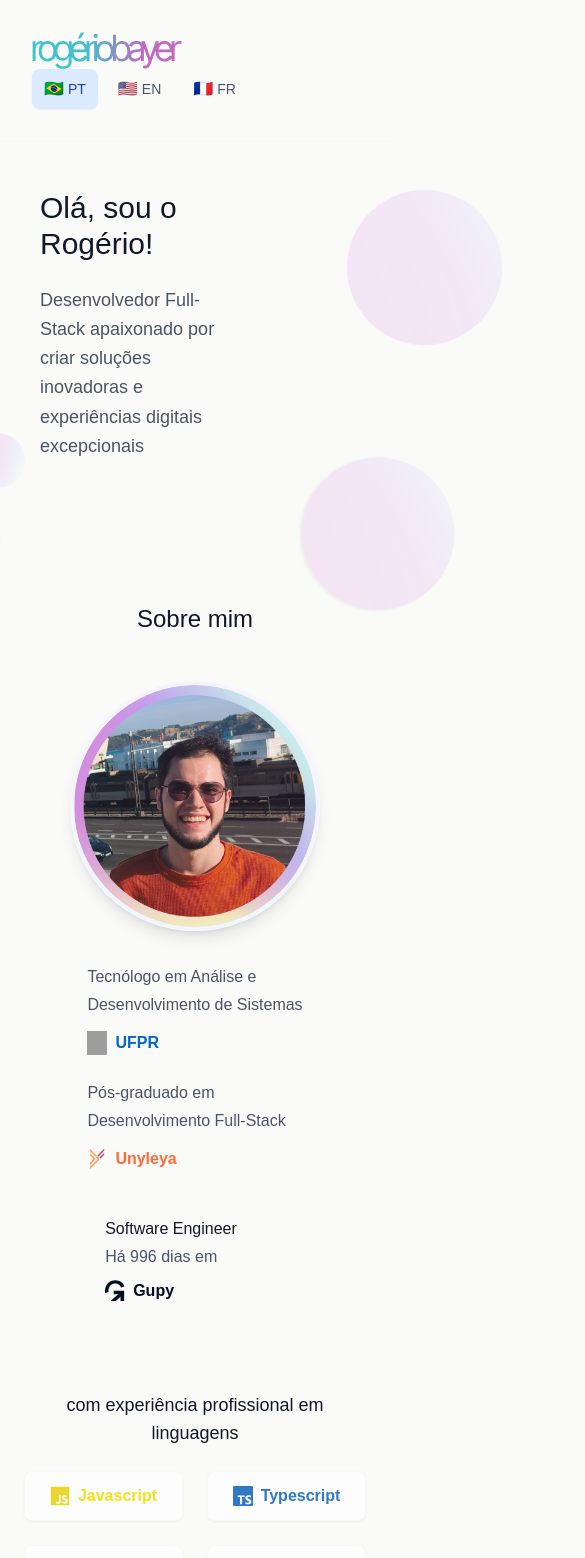
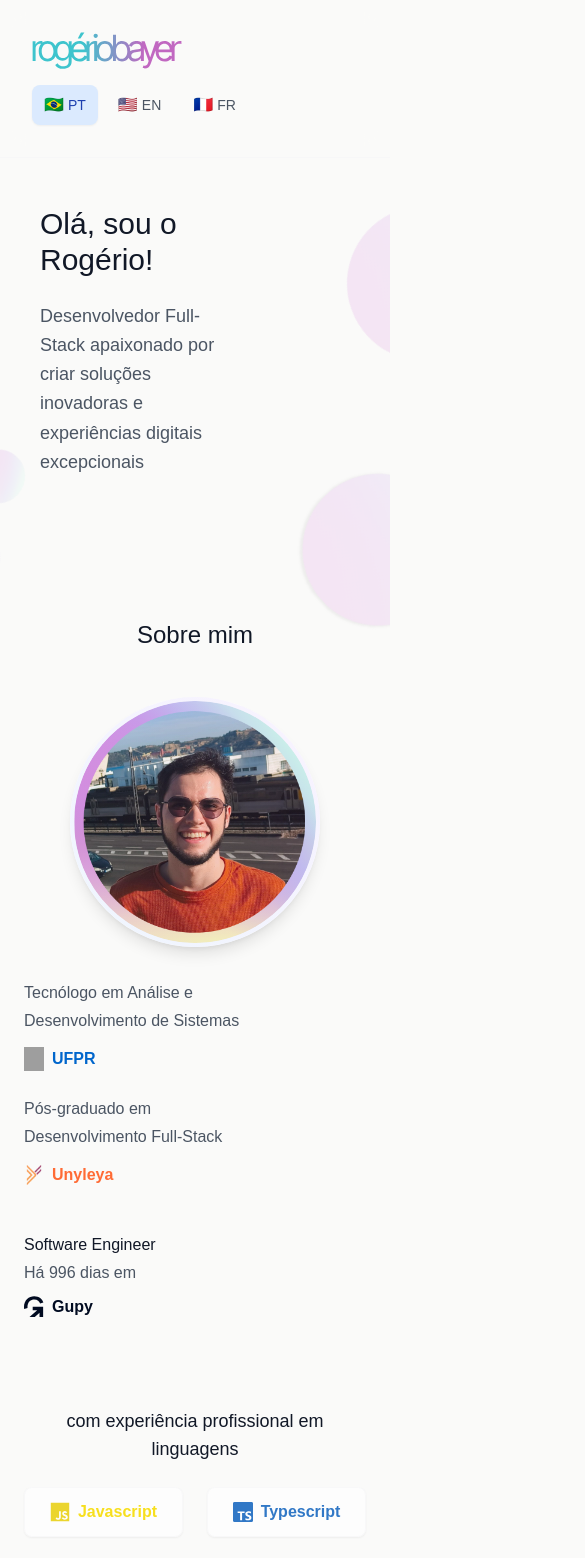
Before and after one commit to rogeriobayer/bayer.ooo, a Next.js app: page / in a window 390 px wide. Shown: the top 1558 px of the page, 585 px wide, since content can reach past the window. Built offline with nearby package versions, Linux system fonts and the light colour scheme; grey boxes are pictures that could not be loaded; a web font is replaced by a local one.

Commit message:
refactor(bayer.ooo): 🎨 improve responsive layout for Summary and Header components

```diff
--- a/src/app/components/Header.jsx
+++ b/src/app/components/Header.jsx
@@ -3,7 +3,7 @@ import LanguageSelector from "./LanguageSelector";
 
 export const Header = () => {
   return (
-    <header className="sticky top-0 z-50 mx-auto flex w-full max-w-7xl flex-wrap items-center justify-between bg-stone-50/80 backdrop-blur-md p-[2em] font-sans font-normal uppercase text-gray-900 border-b border-gray-100/50">
+    <header className="sticky top-0 z-50 mx-auto flex w-full max-w-7xl flex-wrap items-center justify-between bg-stone-50/80 backdrop-blur-md p-[2em] font-sans font-normal uppercase text-gray-900 border-b border-gray-100/50 gap-4 md:gap-0">
       <Logo />
       <LanguageSelector />
     </header>
--- a/src/app/components/Summary.jsx
+++ b/src/app/components/Summary.jsx
@@ -26,7 +26,7 @@ export const Summary = () => {
           {t("summary.title")}
         </h2>
         <div className="flex flex-wrap justify-center md:justify-evenly gap-8 items-center lg:gap-4">
-          <div className="flex flex-col items-start justify-center col-span-2 order-2 lg:order-1 space-y-6">
+          <div className="flex flex-col items-start justify-center order-2 lg:order-1 space-y-6 w-full md:w-auto">
             <div>
               <p className="text-base font-light leading-7 text-gray-600 sm:tracking-tight">
                 {t("education.undergrad.title")}
@@ -59,9 +59,9 @@ export const Summary = () => {
               <div className="absolute inset-0 rounded-full bg-gradient-to-tr from-blue-400/10 to-purple-400/10"></div>
             </div>
           </div>
-          <div className="flex flex-col justify-center col-span-2 order-3 mr-12"> <p className="text-base font-medium leading-7 mt-3 text-gray-900 sm:tracking-tight">
-              {t(career.position.nameKey)}
-            </p>
+          <div className="flex flex-col justify-center order-3 items-start w-full md:w-auto"> <p className="text-base font-medium leading-7 mt-3 text-gray-900 sm:tracking-tight">
+            {t(career.position.nameKey)}
+          </p>
             <p className="text-base font-light leading-7 text-gray-600 sm:tracking-tight mb-2">
               {t("summary.daysIn", { days: daysInCompany })}
             </p>
--- a/src/app/globals.css
+++ b/src/app/globals.css
@@ -12,6 +12,7 @@ p {
   --foreground-rgb: 23, 23, 23;
 }
 
+html,
 body {
   color: rgb(var(--foreground-rgb));
   background: rgb(var(--background-rgb));
@@ -19,6 +20,7 @@ body {
   -webkit-font-smoothing: antialiased;
   -moz-osx-font-smoothing: grayscale;
   overflow-x: hidden;
+  width: 100%;
 }
 
 @layer utilities {
```
